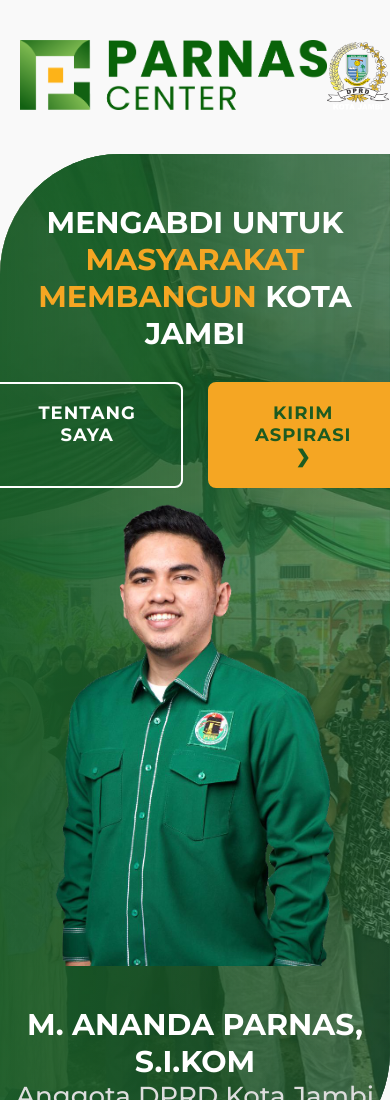
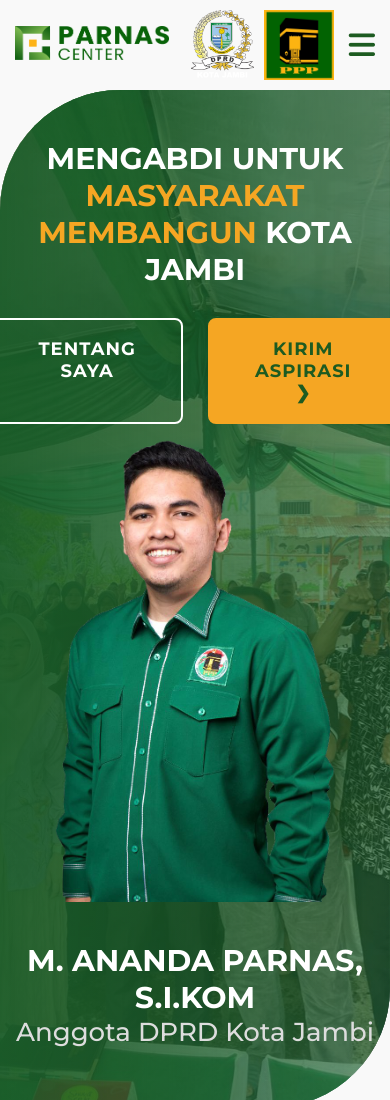
Before and after one commit to panjiarf4/Web-Parnas, a plain HTML site: page index.html in a window 390 px wide. Shown: the top 1100 px of the page. Drawn offline with Linux system fonts and the light colour scheme.

Commit message:
update css

```diff
--- a/style.css
+++ b/style.css
@@ -484,7 +484,19 @@
 
     /* 1. MUNCULKAN KEMBALI LOGO AFILIASI DI HP */
     .logo-afiliasi { display: flex; gap: 10px; order: 2; margin-left: auto; margin-right: 15px; }
-    .logo-afiliasi img { height: 45px; }
+    .logo-afiliasi img { height: 35px; }
+
+    /* KECILKAN HEADER DAN LOGO UTAMA DI HP */
+    header.navbar {
+        padding: 10px 15px !important; /* Bikin header tipis */
+        width: 100% !important;
+        box-sizing: border-box !important;
+    }
+
+    .logo-parnas {
+        height: 35px !important; /* Ini dia target utamanya! */
+        width: auto !important;
+    }
 
     /* 2. RAPIKAN AREA HERO (TEKS & FOTO) DI HP */
     .hero { height: auto; padding-bottom: 60px; }
```
